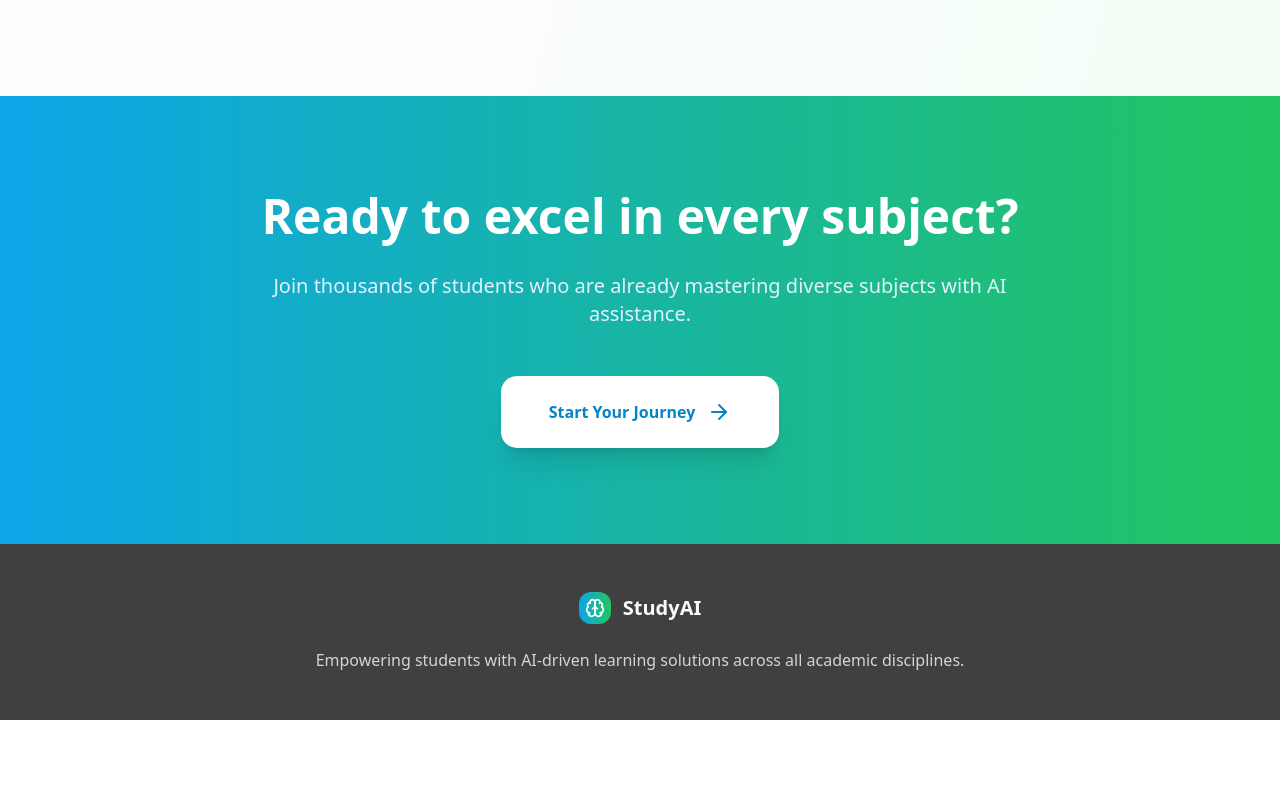
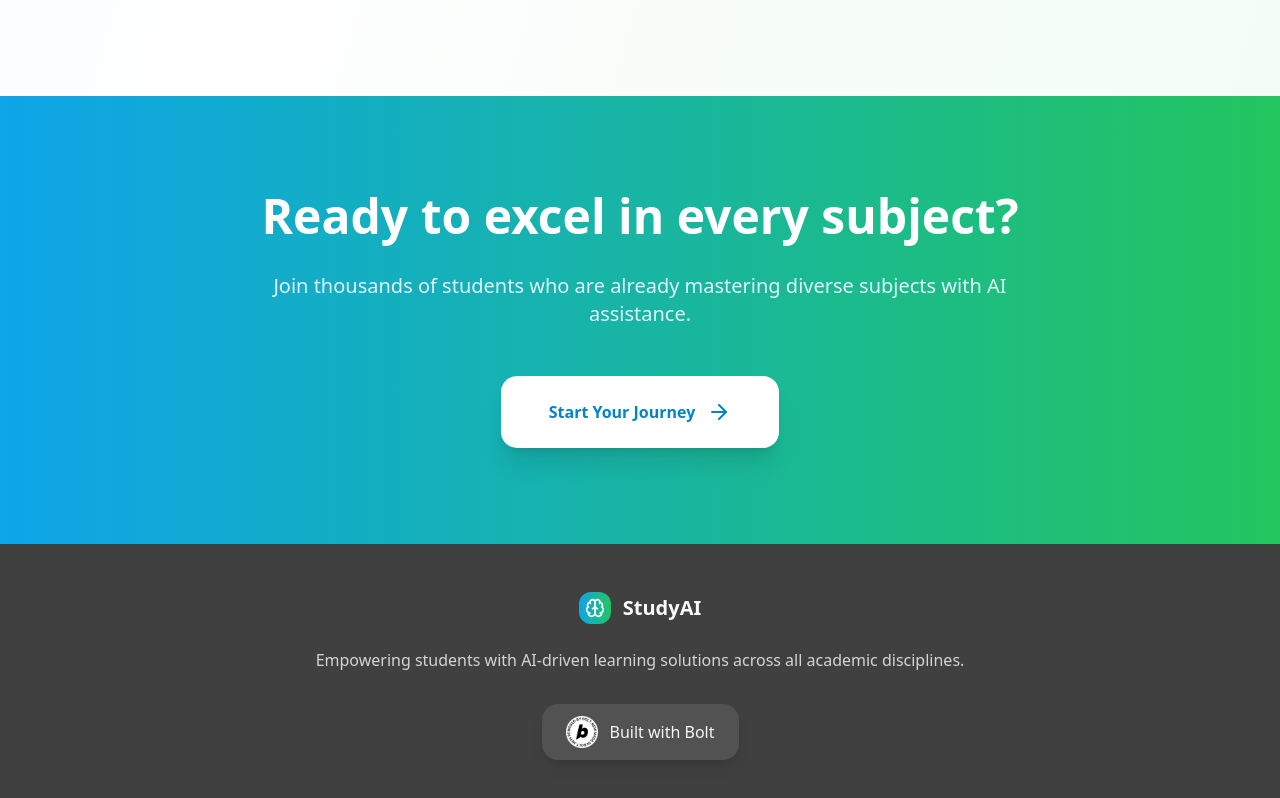
Before and after one commit to SymonaLisa/AIStudyCompanion, a React (Vite) app: page / in a window 1280 px wide. Shown: the part 3680-4478 px from the top of the page. Before the commit the page ends 4400 px from the top, so only its background shows below. Built offline with nearby package versions, Linux system fonts and the light colour scheme; no server answers.

Commit message:
Add Bolt badge to home page

```diff
--- a/src/components/LandingPage.tsx
+++ b/src/components/LandingPage.tsx
@@ -415,9 +415,29 @@ const LandingPage: React.FC<LandingPageProps> = ({
             </div>
             <span className="text-xl font-bold text-accent-100">StudyAI</span>
           </div>
-          <p className="text-accent-400 dark:text-accent-500 transition-colors duration-500">
+          <p className="text-accent-400 dark:text-accent-500 transition-colors duration-500 mb-8">
             Empowering students with AI-driven learning solutions across all academic disciplines.
           </p>
+
+          {/* Bolt Badge */}
+          <div className="flex justify-center">
+            <a
+              href="https://bolt.new"
+              target="_blank"
+              rel="noopener noreferrer"
+              className="inline-flex items-center space-x-3 px-6 py-3 bg-accent-700 dark:bg-dark-secondary hover:bg-accent-600 dark:hover:bg-dark-surface rounded-2xl transition-all duration-300 shadow-lg hover:shadow-xl group"
+              title="Built with Bolt"
+            >
+              <img
+                src="/white_circle_360x360.png"
+                alt="Bolt"
+                className="w-8 h-8 group-hover:scale-110 transition-transform duration-300"
+              />
+              <span className="text-accent-200 dark:text-accent-300 font-medium group-hover:text-white transition-colors duration-300">
+                Built with Bolt
+              </span>
+            </a>
+          </div>
         </div>
       </footer>
     </div>
```
